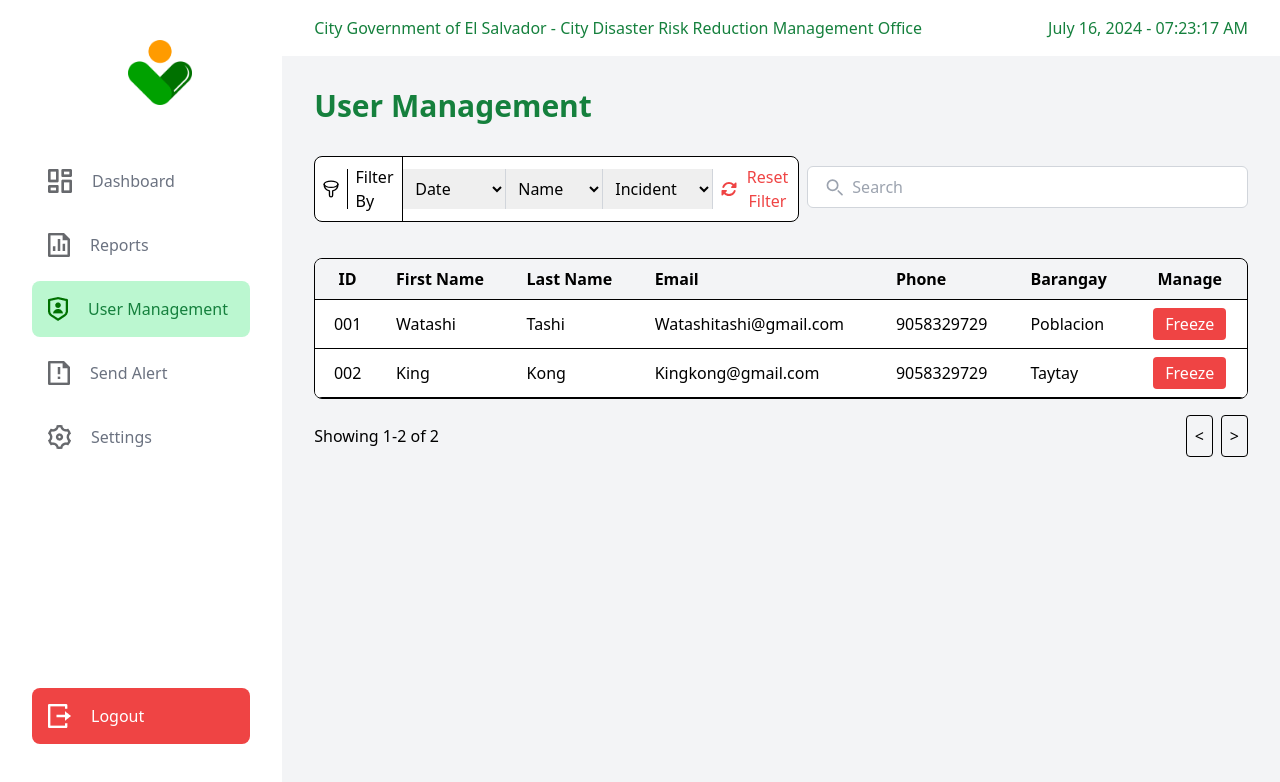
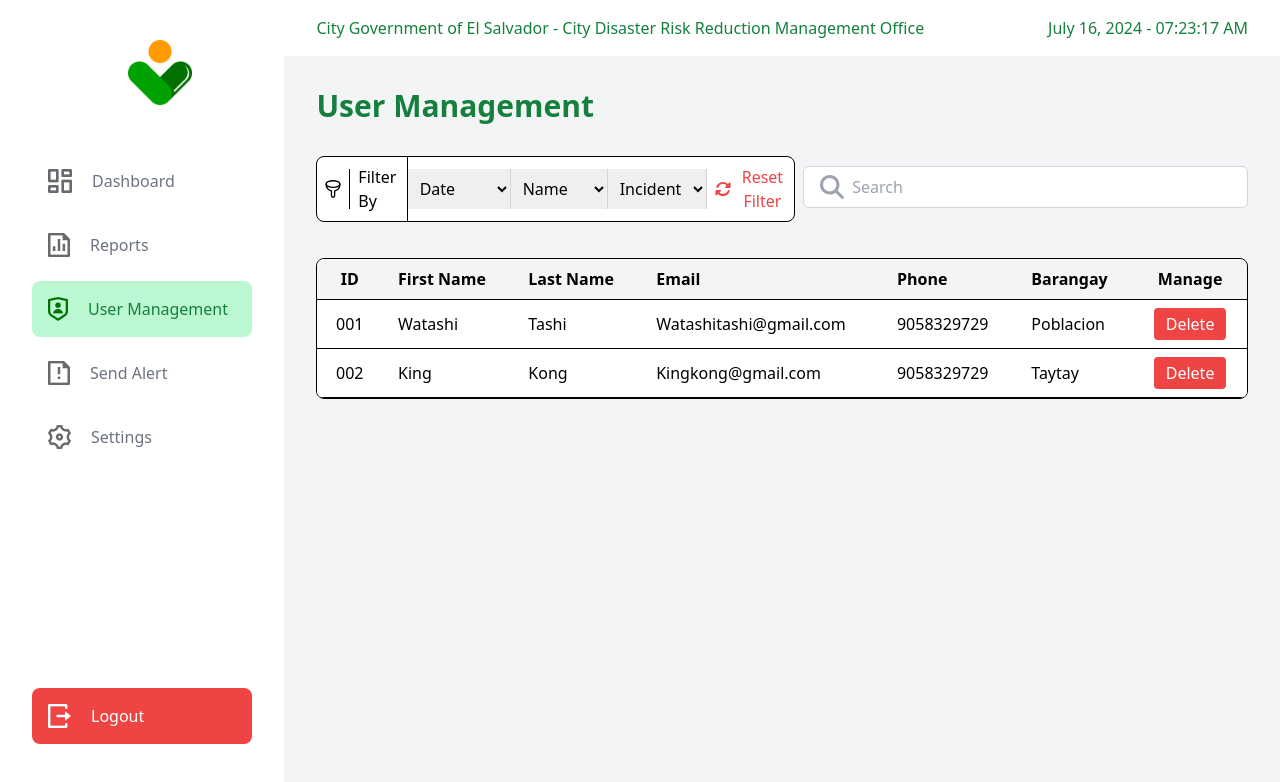
Before and after one commit to rfantonial15/AIDA---ADMIN, a React (Vite) app: page /usermanagement in a window 1280 px wide. Shown: the top 782 px of the page. Built offline with nearby package versions, Linux system fonts and the light colour scheme.

Commit message:
added modals

```diff
--- /dev/null
+++ b/src/components/deletemodal.jsx
@@ -0,0 +1,41 @@
+import React from 'react';
+import deleteIcon from '../assets/navbar/delete.svg'; // Adjust the path as needed
+
+const DeleteModal = ({ show, user, onConfirmDelete, onCancel }) => {
+  if (!show) {
+    return null;
+  }
+
+  return (
+    <div className="fixed inset-0 bg-gray-600 bg-opacity-50 flex items-center justify-center z-50">
+      <div className="bg-white p-8 rounded-lg shadow-lg max-w-md w-full text-center">
+        <div className="mb-4">
+          <img src={deleteIcon} alt="Delete Icon" className="h-16 w-16 mx-auto" />
+        </div>
+        <h2 className="font-bold text-xl mb-4 text-red-500">ARE YOU SURE TO DELETE?</h2>
+        {user && (
+          <>
+            <p className="font-bold text-lg">{`${user.firstname} ${user.lastname}`}</p>
+            <p className="text-gray-700 mb-6">{user.barangay}</p>
+          </>
+        )}
+        <div className="flex justify-center space-x-4">
+          <button
+            className="bg-red-500 text-white py-2 px-20 rounded"
+            onClick={() => onConfirmDelete(user.id)}
+          >
+            Yes
+          </button>
+          <button
+            className="border border-red-500 text-red-500 py-2 px-20 rounded"
+            onClick={onCancel}
+          >
+            No
+          </button>
+        </div>
+      </div>
+    </div>
+  );
+};
+
+export default DeleteModal;
--- /dev/null
+++ b/src/components/donedelete.jsx
@@ -0,0 +1,34 @@
+import React from 'react';
+import deleteIcon from '../assets/navbar/deleted.svg'; // Adjust the path as needed
+
+const DoneDeleteModal = ({ show, user, onContinue }) => {
+  if (!show) {
+    return null;
+  }
+
+  return (
+    <div className="fixed inset-0 bg-gray-600 bg-opacity-50 flex items-center justify-center z-50">
+      <div className="bg-white p-8 rounded-lg shadow-lg max-w-md w-full text-center">
+        <div className="mb-4">
+          <img src={deleteIcon} alt="Deleted Icon" className="h-16 w-16 mx-auto" />
+        </div>
+        <h2 className="font-bold text-xl mb-4 text-red-500">ACCOUNT DELETED</h2>
+        {user && (
+          <>
+            <p className="font-bold text-lg">{`${user.firstname} ${user.lastname}`}</p>
+            <p className="text-gray-700 mb-6">{user.barangay}</p>
+          </>
+        )}
+        <button
+          className="bg-green-500 text-white py-2 px-20 rounded"
+          style={{ backgroundColor: '#007100' }}
+          onClick={onContinue}
+        >
+          Continue
+        </button>
+      </div>
+    </div>
+  );
+};
+
+export default DoneDeleteModal;
--- a/src/pages/Report.jsx
+++ b/src/pages/Report.jsx
@@ -2,7 +2,7 @@ import React, { useState, useEffect } from "react";
 import { FontAwesomeIcon } from "@fortawesome/react-fontawesome";
 import { faSearch, faSyncAlt } from "@fortawesome/free-solid-svg-icons";
 import reloadIcon from "../assets/reset.png"; // Adjust the path as needed
-import filterIcon from "../assets/filter.svg";
+import filterIcon from "../assets/Filter.svg";
 
 const Report = () => {
   const [users, setUsers] = useState([]);
--- a/src/pages/UserManagement.jsx
+++ b/src/pages/UserManagement.jsx
@@ -1,7 +1,9 @@
 import React, { useState, useEffect } from "react";
 import { FontAwesomeIcon } from "@fortawesome/react-fontawesome";
 import { faSearch, faSyncAlt } from "@fortawesome/free-solid-svg-icons";
-import filterIcon from "../assets/filter.svg";
+import filterIcon from "../assets/Filter.svg";
+import DeleteModal from "../components/deletemodal"; // Adjust the path as needed
+import DoneDeleteModal from "../components/donedelete"; // Adjust the path as needed
 
 const UserManagement = () => {
   const [users, setUsers] = useState([]);
@@ -10,12 +12,13 @@ const UserManagement = () => {
   const [dateFilter, setDateFilter] = useState("");
   const [nameFilter, setNameFilter] = useState("");
   const [incidentFilter, setIncidentFilter] = useState("");
+  const [showDeleteModal, setShowDeleteModal] = useState(false);
+  const [showDoneDeleteModal, setShowDoneDeleteModal] = useState(false);
+  const [selectedUser, setSelectedUser] = useState(null);
 
   useEffect(() => {
-    // Simulating fetching data (replace with actual API call)
     const fetchData = async () => {
       try {
-        // Mock data until API integration
         const mockUsers = [
           {
             id: "001",
@@ -25,7 +28,6 @@ const UserManagement = () => {
             phone: 9058329729,
             barangay: "Poblacion",
             date: "06-18-24",
-            incident: "Car Crash",
             manage: "Delete",
           },
           {
@@ -36,7 +38,6 @@ const UserManagement = () => {
             phone: 9058329729,
             barangay: "Taytay",
             date: "06-19-24",
-            incident: "Crime",
             manage: "Delete",
           },
         ];
@@ -50,7 +51,6 @@ const UserManagement = () => {
   }, []);
 
   useEffect(() => {
-    // Filter users based on selected filters
     const filteredData = users.filter(
       (user) =>
         user.firstname.toLowerCase().includes(filter.toLowerCase()) &&
@@ -64,7 +64,6 @@ const UserManagement = () => {
   }, [filter, dateFilter, nameFilter, incidentFilter, users]);
 
   const resetFilters = () => {
-    // Reset all filters
     setFilter("");
     setDateFilter("");
     setNameFilter("");
@@ -72,16 +71,28 @@ const UserManagement = () => {
   };
 
   const handleDeleteUser = (userId) => {
-    // Implement delete functionality here (e.g., API call to delete user)
     console.log(`Deleting user with ID: ${userId}`);
-    // Update state or perform any necessary actions
+    setUsers(users.filter(user => user.id !== userId));
+    setShowDeleteModal(false);
+    setShowDoneDeleteModal(true);
+  };
+
+  const handleShowDeleteModal = (user) => {
+    setSelectedUser(user);
+    setShowDeleteModal(true);
+  };
+
+  const handleCancelDelete = () => {
+    setShowDeleteModal(false);
+  };
+
+  const handleContinue = () => {
+    setShowDoneDeleteModal(false);
   };
 
   return (
     <div className="p-8">
-      <h1 className="font-bold text-3xl text-green-700 mb-8">
-        User Management
-      </h1>
+      <h1 className="font-bold text-3xl text-green-700 mb-8">User Management</h1>
       <div className="">
         <div className="flex justify-between items-center mb-4 space-x-2">
           <div className="filter-card flex items-center border rounded-lg bg-white">
@@ -138,24 +149,13 @@ const UserManagement = () => {
           </div>
           <div className="pb-6">
             <div className="flex items-center border border-gray-300 rounded-md px-4 py-2 bg-white">
-              <svg
-                className="w-6 h-6 text-gray-400"
-                fill="none"
-                stroke="currentColor"
-                viewBox="0 0 24 24"
-                xmlns="http://www.w3.org/2000/svg"
-              >
-                <path
-                  strokeLinecap="round"
-                  strokeLinejoin="round"
-                  strokeWidth="2"
-                  d="M21 21l-4.35-4.35M16 10a6 6 0 11-12 0 6 6 0 0112 0z"
-                />
-              </svg>
+              <FontAwesomeIcon icon={faSearch} className="text-gray-400 w-6 h-6" />
               <input
                 type="text"
                 className="ml-2 outline-none w-full pr-52"
                 placeholder="Search"
+                value={filter}
+                onChange={(e) => setFilter(e.target.value)}
               />
             </div>
           </div>
@@ -185,9 +185,9 @@ const UserManagement = () => {
                   <td className="px-4 py-2 text-center">
                     <button
                       className="px-3 py-1 bg-red-500 text-white rounded"
-                      onClick={() => handleDeleteUser(user.id)}
+                      onClick={() => handleShowDeleteModal(user)}
                     >
-                      Freeze
+                      Delete
                     </button>
                   </td>
                 </tr>
@@ -196,13 +196,17 @@ const UserManagement = () => {
           </table>
         </div>
       </div>
-      <div className="flex justify-between items-center mt-4">
-        <div>Showing 1-2 of 2</div>
-        <div className="flex items-center">
-          <button className="border p-2 mr-2 rounded">&lt;</button>
-          <button className="border p-2 rounded">&gt;</button>
-        </div>
-      </div>
+      <DeleteModal
+        show={showDeleteModal}
+        user={selectedUser}
+        onConfirmDelete={handleDeleteUser}
+        onCancel={handleCancelDelete}
+      />
+      <DoneDeleteModal
+        show={showDoneDeleteModal}
+        user={selectedUser}
+        onContinue={handleContinue}
+      />
     </div>
   );
 };
```
Also changed, not shown: src/assets/navbar/delete.svg (added), src/assets/navbar/deleted.svg (added).
